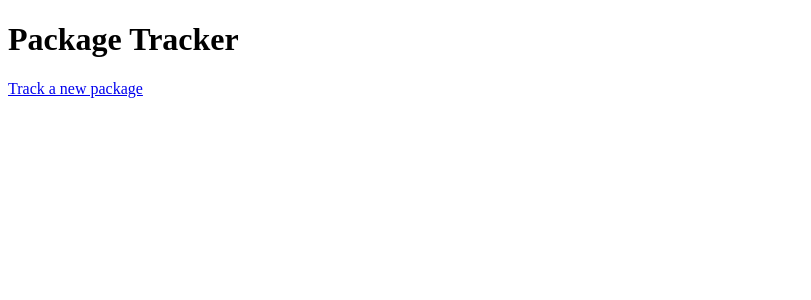
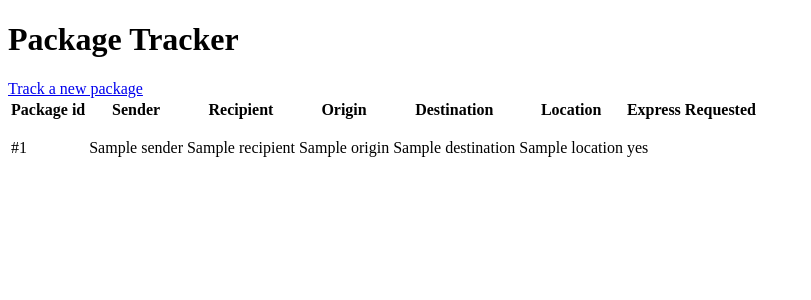
Before and after one commit to jagLas/week-18-Flask-SQLAlchemy-Forms, a Flask app: template package-tracker-project/app/templates/root.html in a window 1280 px wide. Shown: the top 300 px of the page, without its empty margins (0-811 px from the left). Run offline with Flask 3, Linux system fonts and the light colour scheme; the template is opened without the code that fills it: most values are stand-ins (such as "Sample title", 1, 10 or a date in 2020).

Commit message:
display for packages

```diff
--- a/package-tracker-project/app/__init__.py
+++ b/package-tracker-project/app/__init__.py
@@ -12,7 +12,8 @@ migrate = Migrate(app, db)
 
 @app.route('/')
 def root():
-    return render_template('root.html')
+    packages = Package.query.all()
+    return render_template('root.html', packages=packages)
 
 
 @app.route('/new_package', methods=['POST', 'GET'])
--- a/package-tracker-project/app/templates/root.html
+++ b/package-tracker-project/app/templates/root.html
@@ -8,6 +8,39 @@
 <body>
     <h1>Package Tracker</h1>
     <a href="/new_package">Track a new package</a>
+    <table>
+
+        <tr>
+            <th>Package id</th>
+            <th>Sender</th>
+            <th>Recipient</th>
+            <th>Origin</th>
+            <th>Destination</th>
+            <th>Location</th>
+            <th>Express Requested</th>
+
+        </tr>
+        {% for package in packages %}
+
+        <tr>
+            <td>#{{package.id}}</td>
+            <td>{{package.sender}}</td>
+            <td>{{package.recipient}}</td>
+            <td>{{package.origin}}</td>
+            <td>{{package.destination}}</td>
+            <td>{{package.location}}</td>
+            <td>
+                {% if package.express %}
+                    <p>yes</p>
+                {% else %}
+                    <p>no</p>
+                {% endif %}
+            </td>
+        </tr>
+
+        {% endfor %}
+    </table>
+
 
 </body>
 </html>
```
